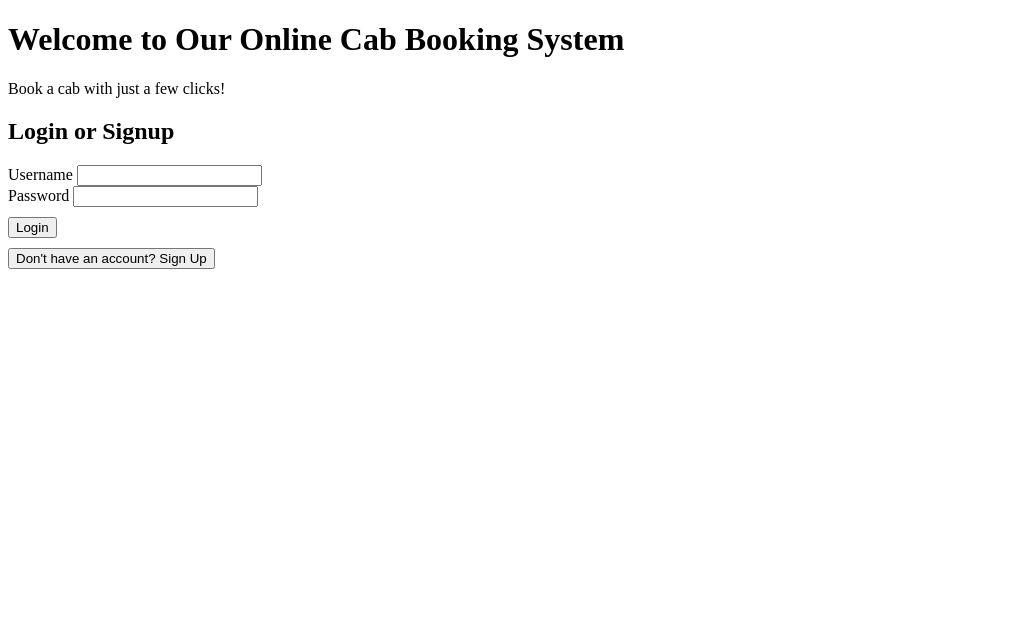
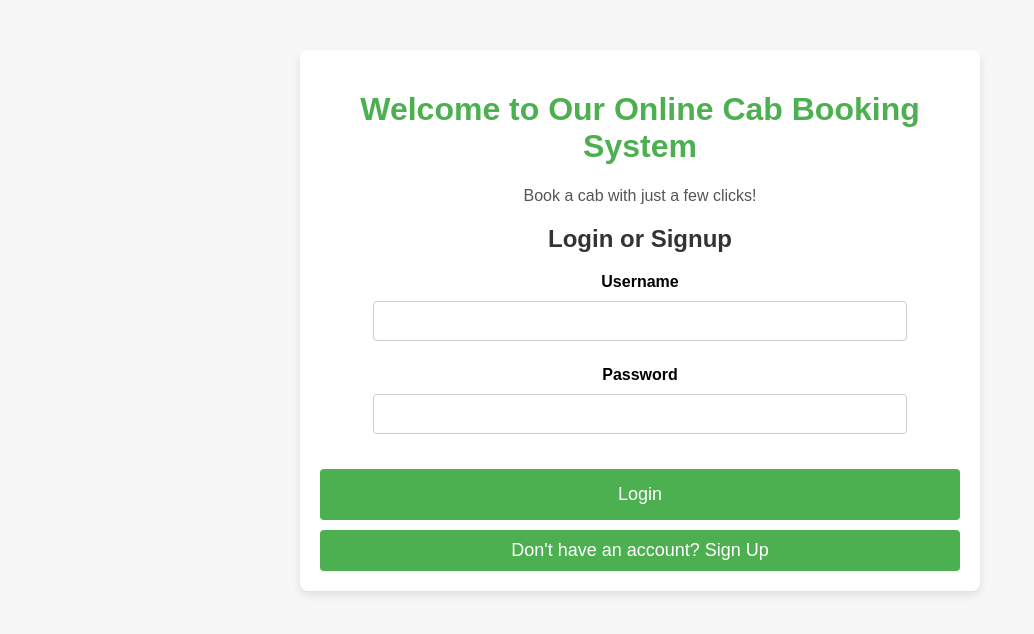
Before and after one commit to shrestha1977/onlinecabbookingsystem, a plain HTML site: page index.html in a window 1280 px wide. Shown: the whole page, without its empty margins (0-1034 px from the left). Drawn offline with Linux system fonts and the light colour scheme.

Commit message:
Update styles.css

```diff
--- a/styles.css
+++ b/styles.css
@@ -1,3 +1,100 @@
+/* Basic styles for the page */
+body {
+    font-family: Arial, sans-serif;
+    background-color: #f7f7f7;
+    margin: 0;
+    padding: 0;
+}
+
+.container {
+    width: 50%;
+    margin: 0 auto;
+    padding: 20px;
+    background-color: #fff;
+    box-shadow: 0 4px 8px rgba(0, 0, 0, 0.1);
+    border-radius: 8px;
+    margin-top: 50px;
+}
+
+header h1 {
+    text-align: center;
+    color: #4CAF50;
+}
+
+header p {
+    text-align: center;
+    color: #555;
+}
+
+h2 {
+    color: #333;
+    text-align: center;
+}
+
+.form-group {
+    margin-bottom: 15px;
+}
+
+label {
+    display: block;
+    font-weight: bold;
+}
+
+input, select {
+    width: 100%;
+    padding: 10px;
+    margin-top: 5px;
+    border: 1px solid #ccc;
+    border-radius: 4px;
+    font-size: 16px;
+}
+
+button {
+    width: 100%;
+    padding: 15px;
+    background-color: #4CAF50;
+    color: white;
+    border: none;
+    border-radius: 4px;
+    font-size: 18px;
+    cursor: pointer;
+}
+
+button:hover {
+    background-color: #45a049;
+}
+
+#confirmation-message {
+    margin-top: 30px;
+    text-align: center;
+    background-color: #f0f8ff;
+    padding: 20px;
+    border: 1px solid #ccc;
+    border-radius: 8px;
+}
+
+.hidden {
+    display: none;
+}
+
+#auth-section {
+    text-align: center;
+}
+
+#auth-form input {
+    width: 80%;
+    margin: 10px;
+}
+
+#toggle-auth-btn {
+    margin-top: 10px;
+    background-color: #4CAF50;
+    color: white;
+    padding: 10px 20px;
+    border-radius: 4px;
+    cursor: pointer;
+}
+
 /* Add styles for new sections (Lost Item Report, Complaint, Query) */
 #lost-item-section, #complaint-section, #query-section {
     margin-top: 20px;
```
